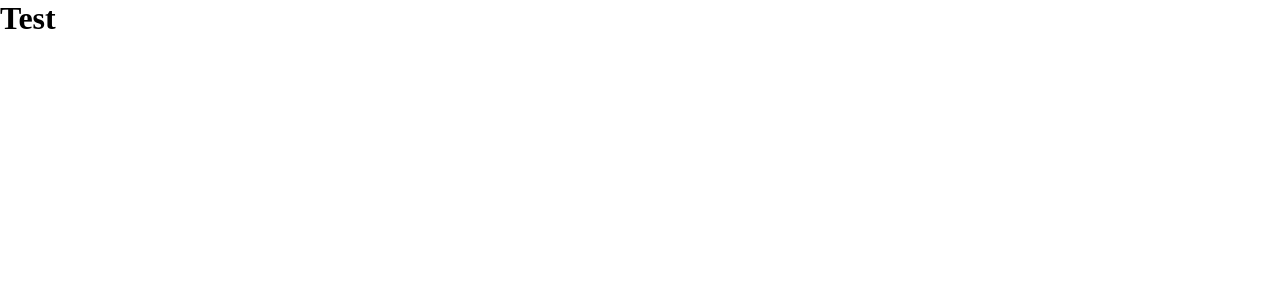
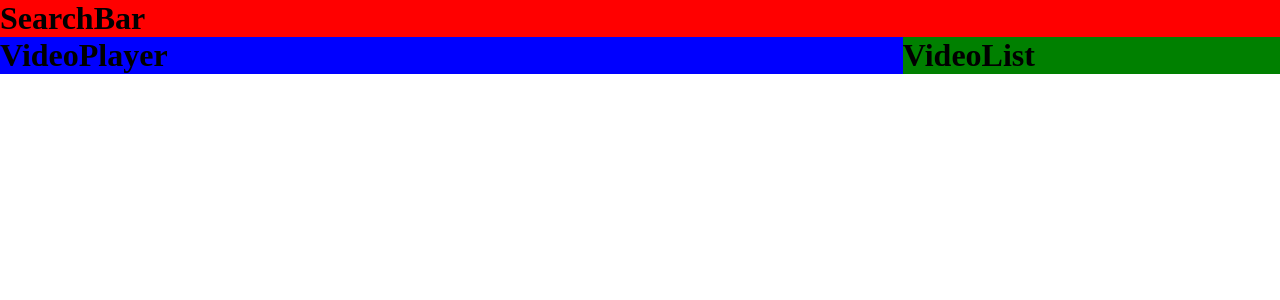
Before and after one commit to dyhalmeida/my-tube, a React (Create React App) app: page / in a window 1280 px wide. Shown: the top 300 px of the page. Built offline with nearby package versions, Linux system fonts and the light colour scheme.

Commit message:
Adicionado grid-layout

```diff
--- /dev/null
+++ b/src/App.css
@@ -0,0 +1,22 @@
+.container {
+    display: grid;
+    grid-template-areas:
+    'search-bar search-bar search-bar search-bar'
+    'video-player video-player video-player video-list'
+    'video-player video-player video-player video-list';
+}
+
+.search-bar {
+    grid-area: search-bar;
+    background-color: red;
+}
+
+.video-player {
+    grid-area: video-player;
+    background-color: blue;
+}
+
+.video-list {
+    grid-area: video-list;
+    background-color: green;
+}
--- a/src/App.js
+++ b/src/App.js
@@ -1,8 +1,19 @@
 import React from 'react';
 import './assets/global.css';
+import './App.css';
+
+import SearchBar from './components/SearchBar';
+import VideoPlayer from './components/VideoPlayer';
+import VideoList from './components/VideoList';
 
 function App() {
-  return (<h1>Test</h1>);
+  return (
+    <div className="container">
+      <SearchBar/>
+      <VideoPlayer/>
+      <VideoList/>
+    </div>
+  );
 }
 
 export default App;
--- a/src/components/SearchBar/index.js
+++ b/src/components/SearchBar/index.js
@@ -2,7 +2,7 @@ import React from 'react';
 
 const SearchBar = props => {
     return (
-        <div>
+        <div className="search-bar">
             <h1>SearchBar</h1>
         </div>
     )
--- a/src/components/VideoList/index.js
+++ b/src/components/VideoList/index.js
@@ -2,7 +2,7 @@ import React from 'react';
 
 const VideoList = props => {
     return (
-        <div>
+        <div className="video-list">
             <h1>VideoList</h1>
         </div>
     )
--- a/src/components/VideoPlayer/index.js
+++ b/src/components/VideoPlayer/index.js
@@ -2,7 +2,7 @@ import React from 'react';
 
 const VideoPlayer = props => {
     return (
-        <div>
+        <div className="video-player">
             <h1>VideoPlayer</h1>
         </div>
     )
```
